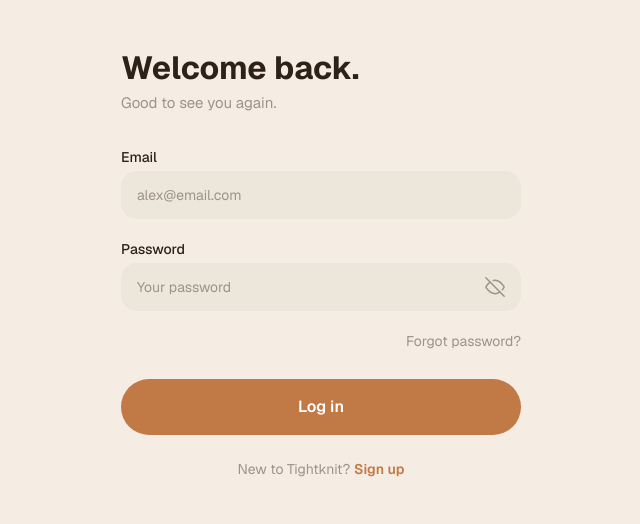
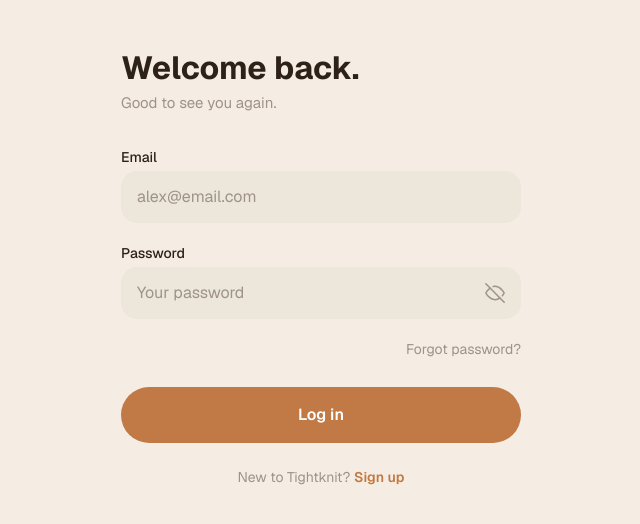
Before and after one commit to Gill87/tightknit, a Next.js app in the folder tightknit/: page /auth/sign-in in a window 1280 px wide. Shown: the top 524 px of the page, without its empty margins (319-959 px from the left). Built offline with nearby package versions, Linux system fonts and the light colour scheme.

Commit message:
style: prevent zoom in on ios devices when filling in auth fields

```diff
--- a/tightknit/app/auth/formStyles.ts
+++ b/tightknit/app/auth/formStyles.ts
@@ -21,7 +21,7 @@ export const helperLink = 'text-[var(--color-primary)]'
 
 // Input
 export const inputWrapper = 'relative'
-export const inputBase = 'w-full py-[14px] px-4 rounded-2xl bg-[var(--color-surface)] text-sm text-[var(--color-text)] placeholder:text-[var(--color-muted)] outline-none focus:ring-2 focus:ring-[var(--color-primary)]/30 transition-shadow'
+export const inputBase = 'w-full py-[14px] px-4 rounded-2xl bg-[var(--color-surface)] text-base text-[var(--color-text)] placeholder:text-[var(--color-muted)] outline-none focus:ring-2 focus:ring-[var(--color-primary)]/30 transition-shadow'
 export const inputWithToggle = 'pr-11'
 export const toggleBtn = 'absolute right-4 top-1/2 -translate-y-1/2 text-[var(--color-muted)] hover:text-[var(--color-text)] transition-colors'
 
```
